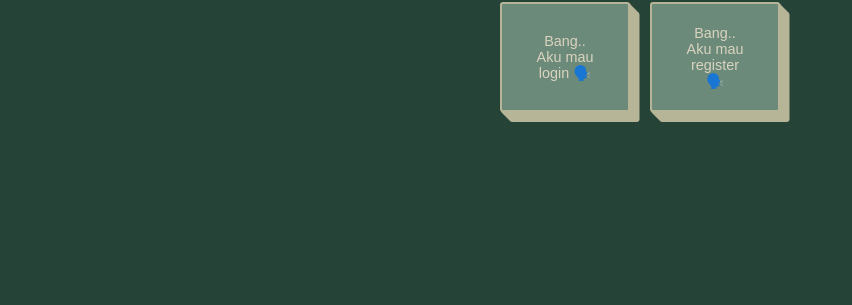
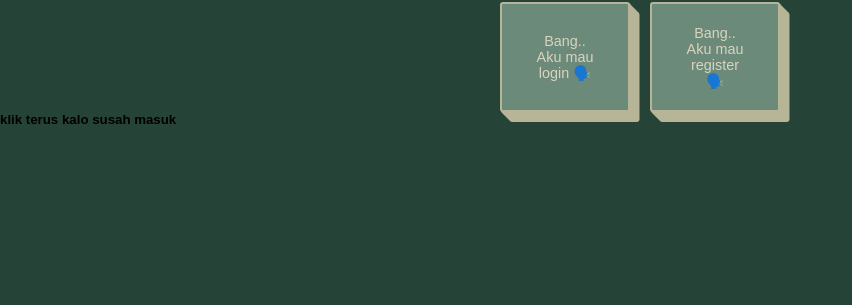
Before and after one commit to radithya-mahesa/php-login, a PHP site: page /php-login/ in a window 1280 px wide. Shown: the part 224-529 px from the top of the page, without its empty margins (0-852 px from the left). Run offline with PHP 8.4, Linux system fonts and the light colour scheme.

Commit message:
fix: invalidate CSS cache by adding version query parameter

```diff
--- a/index.php
+++ b/index.php
@@ -3,7 +3,7 @@
 <head>
     <meta charset="UTF-8">
     <meta name="viewport" content="width=device-width, initial-scale=1.0">
-    <link rel="stylesheet" href="./layout/style/style.css">
+    <link rel="stylesheet" href="./layout/style/style.css?v=2">
     <title>RRRRRRADIT🦅🔥</title>
 </head>
 <body>
@@ -19,6 +19,7 @@
             <a href="./register/register.php">Bang.. Aku mau register 🗣&#xFE0F;</a>
         </button>
     </div>
+    <h5>klik terus kalo susah masuk</h5>
     <?php include_once "layout/build/footer.html" ?>
 </body>
 </html>
```
